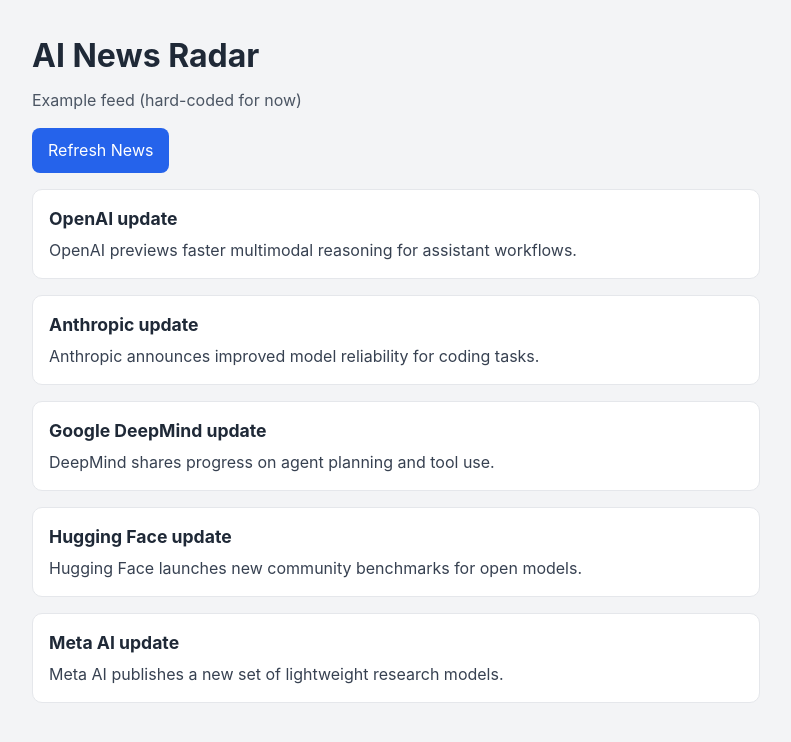
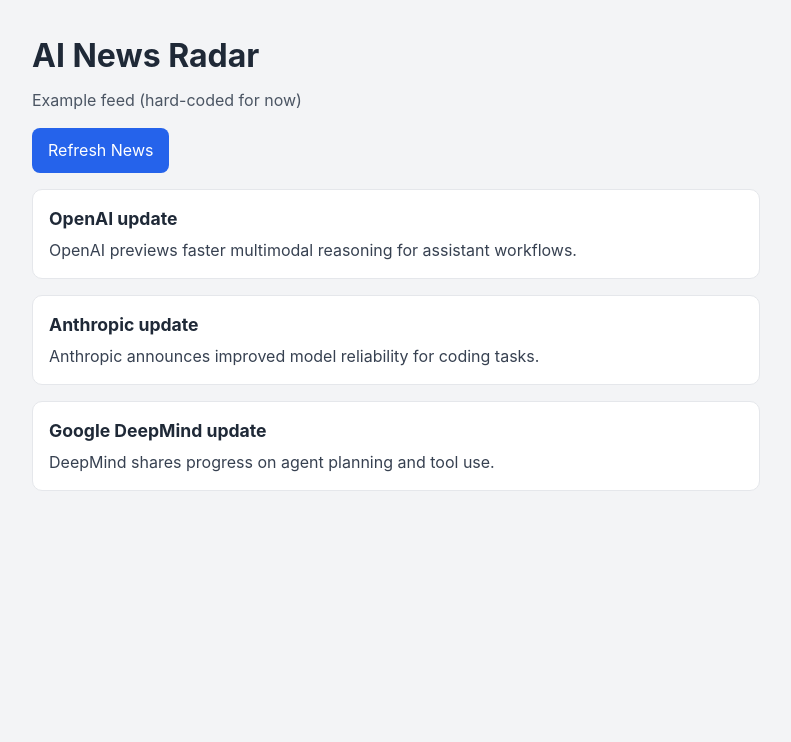
Before and after one commit to oskkau25/ai-news-radar, a React (Vite) app: page / in a window 1280 px wide. Shown: the top 742 px of the page, without its empty margins (244-1035 px from the left). Built offline with nearby package versions, Linux system fonts and the light colour scheme.

Commit message:
Update mock news cards to 3 items

```diff
--- a/src/App.jsx
+++ b/src/App.jsx
@@ -10,14 +10,6 @@
   {
     title: "Google DeepMind update",
     summary: "DeepMind shares progress on agent planning and tool use.",
-  },
-  {
-    title: "Hugging Face update",
-    summary: "Hugging Face launches new community benchmarks for open models.",
-  },
-  {
-    title: "Meta AI update",
-    summary: "Meta AI publishes a new set of lightweight research models.",
   },
 ];
 
```
